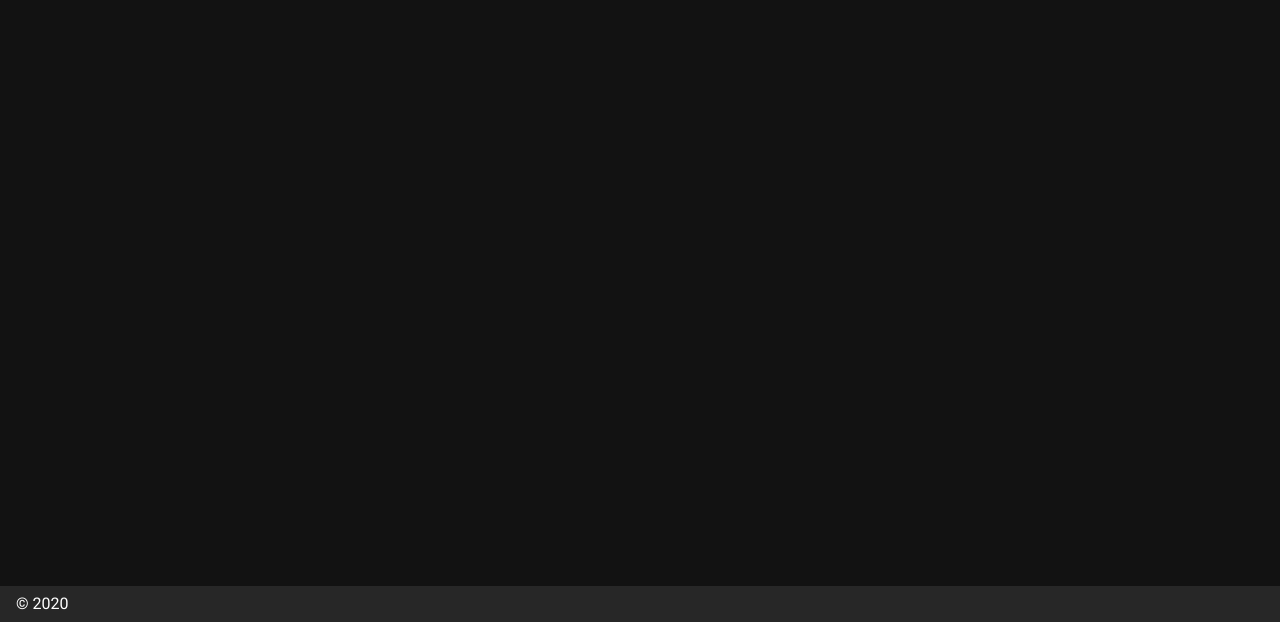
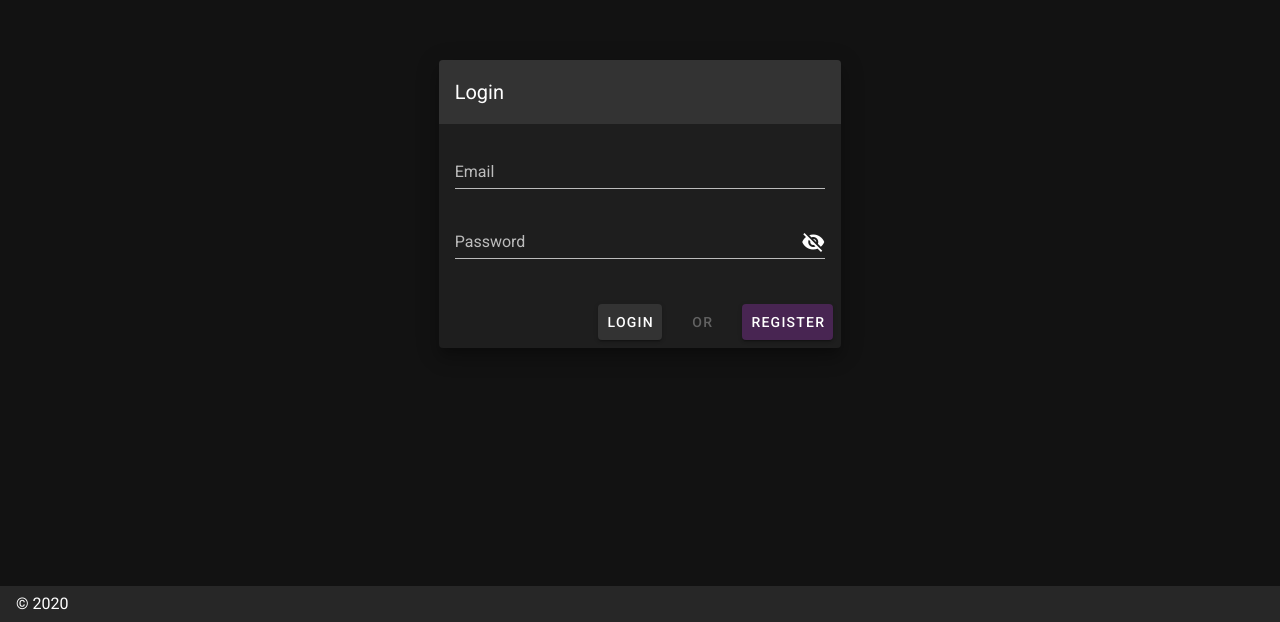
Before and after one commit to Smeefie/IndividualProjectFun4-front, a Vue app: page / in a window 1280 px wide. Shown: the part 178-800 px from the top of the page. Built offline with nearby package versions, Linux system fonts and the light colour scheme.

Commit message:
Fixed Router

```diff
--- a/src/routes.js
+++ b/src/routes.js
@@ -13,6 +13,11 @@ import MatchDetails from './components/MatchDetails.vue';
 Vue.use(Router);
 
 const routes = [{
+        path: '/',
+        name: 'Login',
+        component: Login
+    },
+    {
         path: '/Login',
         name: 'Login',
         component: Login
```
